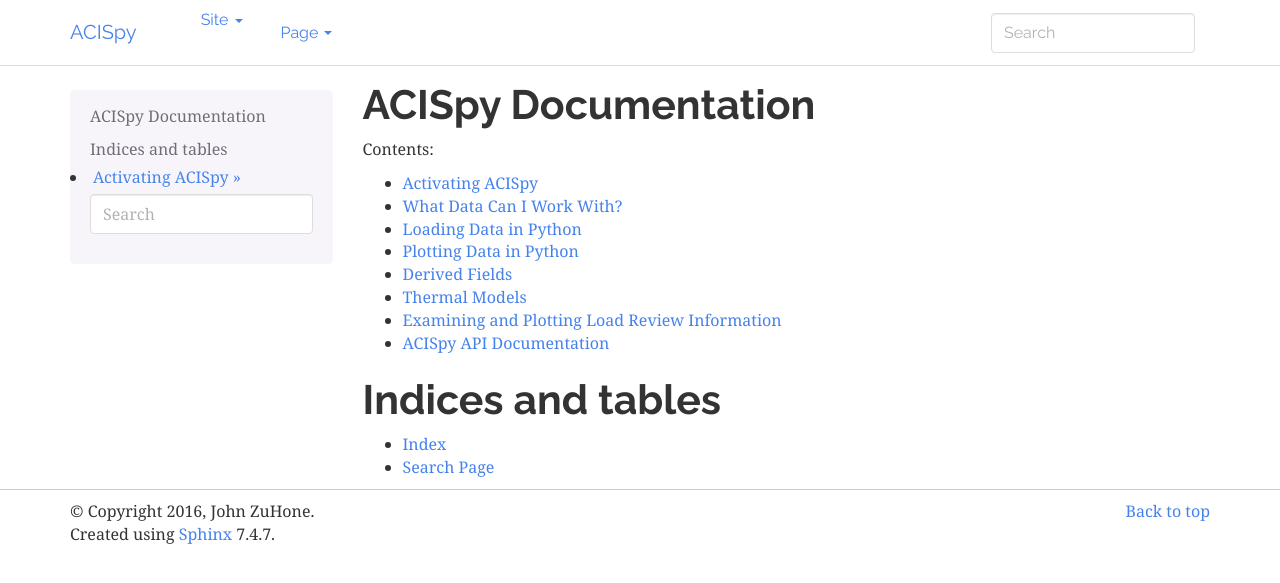
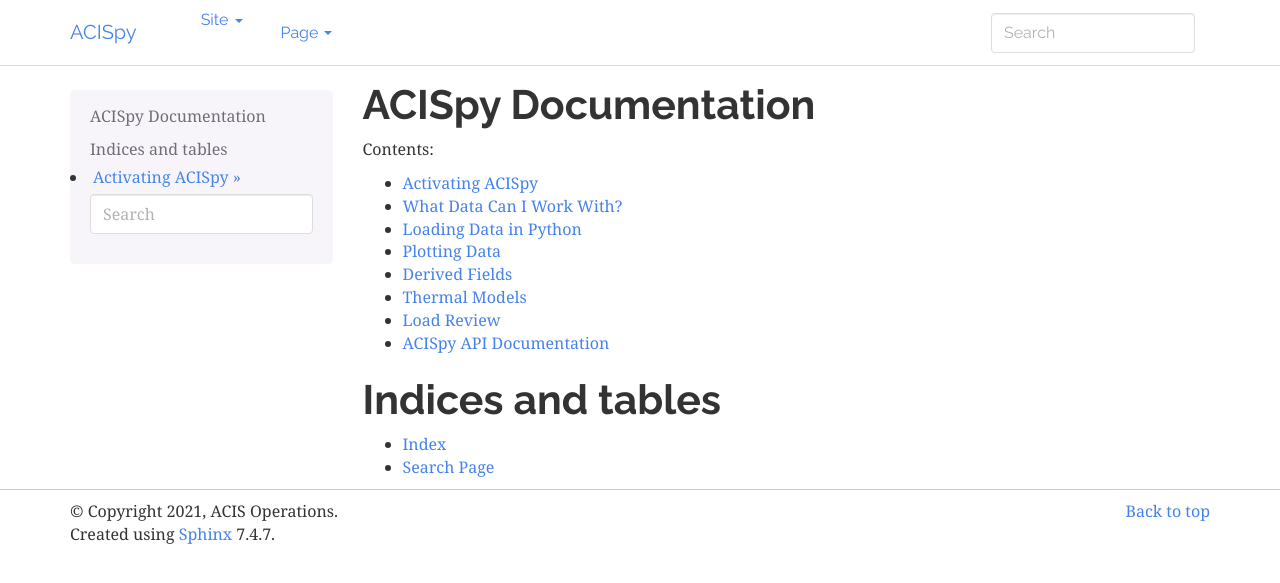
Before and after one commit to jzuhone/acispy, a Sphinx documentation site: the page built from doc/source/index.rst, in a window 1280 px wide. Shown: the top 583 px of the page. Built offline with Sphinx 7.4.7, drawn with Linux system fonts in a browser that asks for light colours; the version number could not be read and is left out.

Commit message:
Fix docs

```diff
--- a/doc/source/conf.py
+++ b/doc/source/conf.py
@@ -16,6 +16,7 @@
 import sys
 import os
 import acispy
+from datetime import datetime
 
 sys.path.insert(0, os.path.abspath('../../'))
 
@@ -24,9 +25,10 @@
 html_theme_path = sphinx_bootstrap_theme.get_html_theme_path()
 
 html_theme_options = dict(
-        bootswatch_theme = "readable",
-        navbar_sidebarrel = False,
-        globaltoc_depth = 2,
+        bootswatch_theme="readable",
+        navbar_sidebarrel=False,
+        globaltoc_depth=2,
+        body_max_width="none"
 )
 
 # If extensions (or modules to document with autodoc) are in another directory,
@@ -49,8 +51,7 @@
     'sphinx.ext.viewcode',
     'sphinx.ext.napoleon',
     'sphinx.ext.autosummary',
-    'RunNotebook.notebook_sphinxext',
-    'RunNotebook.notebookcell_sphinxext',
+    'nbsphinx',
 ]
 
 numpydoc_show_class_members = False
@@ -71,7 +72,7 @@
 
 # General information about the project.
 project = 'ACISpy'
-copyright = '2016, John ZuHone'
+copyright = f'{datetime.now().year}, ACIS Operations'
 author = 'John ZuHone'
 
 # The version info for the project you're documenting, acts as replacement for
@@ -307,7 +308,9 @@
 # If true, do not generate a @detailmenu in the "Top" node's menu.
 #texinfo_no_detailmenu = False
 
-intersphinx_mapping = {'http://docs.python.org/': None,
-                       'http://docs.scipy.org/doc/numpy/': None,
-                       'http://matplotlib.sourceforge.net/': None,
+
+intersphinx_mapping = {"https://docs.python.org/3/": None,
+                       "https://numpy.org/doc/stable/": None,
+                       "https://matplotlib.org/stable/": None,
+                       "https://docs.astropy.org/en/stable": None,
                        }
--- a/doc/source/derived_fields.rst
+++ /dev/null
@@ -1,6 +0,0 @@
-.. _derived-fields:
-
-Derived Fields
-==============
-
-.. notebook:: Derived_Fields.ipynb
--- a/doc/source/index.rst
+++ b/doc/source/index.rst
@@ -14,10 +14,10 @@
    activating
    what_data
    loading_data
-   plotting_data
-   derived_fields
-   thermal_models
-   load_review
+   Plotting_Data
+   Derived_Fields
+   Thermal_Models
+   Load_Review
    api/index
 
 Indices and tables
--- a/doc/source/load_review.rst
+++ /dev/null
@@ -1,6 +0,0 @@
-.. _load-review:
-
-Examining and Plotting Load Review Information
-==============================================
-
-.. notebook:: Load_Review.ipynb
--- a/doc/source/plotting_data.rst
+++ /dev/null
@@ -1,6 +0,0 @@
-.. _plotting-data:
-
-Plotting Data in Python
-=======================
-
-.. notebook:: Plotting_Data.ipynb
--- a/doc/source/thermal_models.rst
+++ /dev/null
@@ -1,4 +0,0 @@
-Thermal Models
-==============
-
-.. notebook:: Thermal_Models.ipynb
```
Also changed, not shown: doc/source/Derived_Fields.ipynb, doc/source/Load_Review.ipynb, doc/source/Plotting_Data.ipynb, doc/source/Thermal_Models.ipynb.
